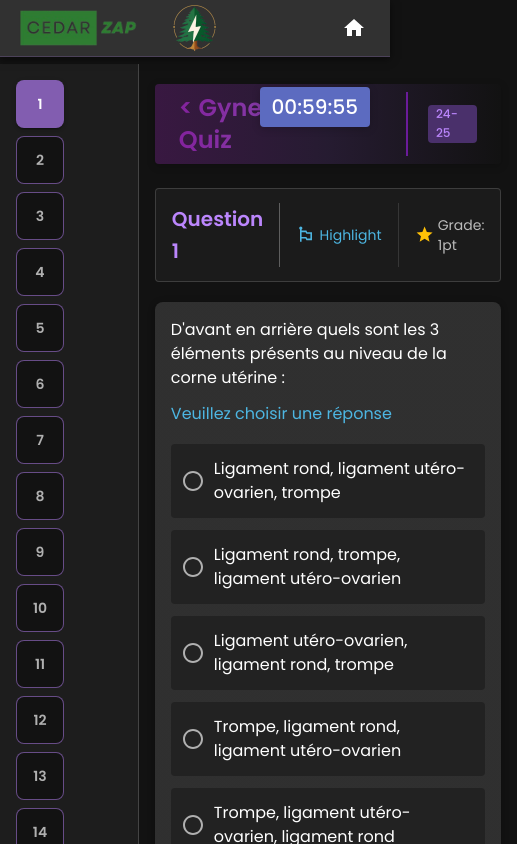
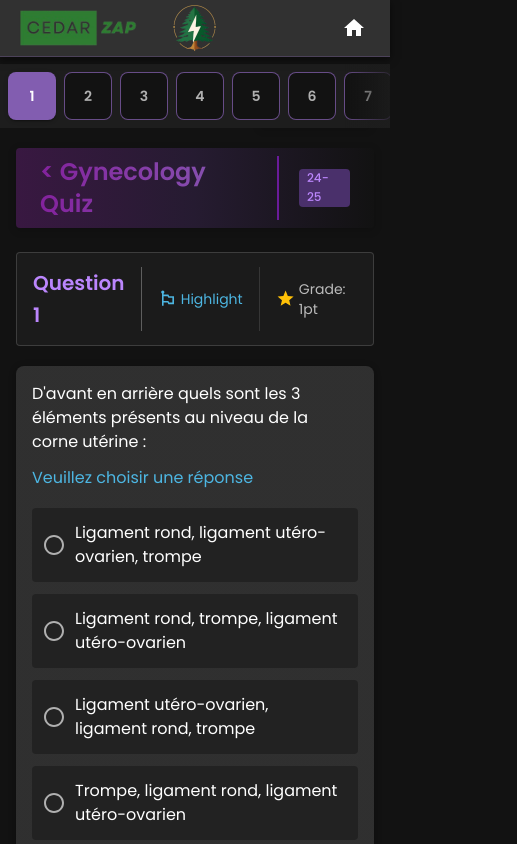
Before and after one commit to jmsazz00/cedar-zap, a React (Vite) app: page / in a window 390 px wide. Shown: the top 844 px of the page, 517 px wide, since content can reach past the window. Built offline with nearby package versions, Linux system fonts and the light colour scheme.

Commit message:
Optimizing sidebar mobile layout

```diff
--- a/src/components/Sidebar.tsx
+++ b/src/components/Sidebar.tsx
@@ -1,6 +1,6 @@
-import React from "react";
+import React, { useRef, useState } from "react";
 import { useQuizStore } from "../store/QuizStore";
-import { Box, Divider } from "@mui/material";
+import { Box, Divider, useMediaQuery, useTheme } from "@mui/material";
 import FinishTestButton from "./FinishTestButton";
 import ScoreDialog from "./ScoreDialog";
 import useFinishTest from "../hooks/useFinishTest";
@@ -8,6 +8,11 @@ import questions from "../data/questions";
 import SidebarButton from "./SidebarButton";
 
 const Sidebar: React.FC<{ questionCount: number }> = ({ questionCount }) => {
+  const theme = useTheme();
+  const isMobile = useMediaQuery(theme.breakpoints.down("md"));
+  const scrollRef = useRef<HTMLDivElement>(null);
+  const [atEnd, setAtEnd] = useState(false);
+
   const setCurrentQuestionIndex = useQuizStore(
     (store) => store.setCurrentQuestionIndex
   );
@@ -17,29 +22,60 @@ const Sidebar: React.FC<{ questionCount: number }> = ({ questionCount }) => {
   const { open, closeDialog, finishTest, score, maxScore } =
     useFinishTest(questions);
 
+  const handleScroll = () => {
+    if (!scrollRef.current) return;
+    const { scrollLeft, scrollWidth, clientWidth } = scrollRef.current;
+
+    setAtEnd(scrollLeft + clientWidth >= scrollWidth - 1); // `-1` to account for rounding errors
+  };
+
+  const shadowOverlay = !atEnd && (
+    <Box
+      sx={{
+        background:
+          "linear-gradient(to left, rgba(29, 29, 29, 0.8), transparent)",
+        height: "100%",
+        pointerEvents: "none", // Ensure it doesn't block interactions
+        position: "absolute",
+        right: 0,
+        top: 0,
+        width: "45px",
+        zIndex: 99,
+      }}
+    />
+  );
+
   return (
     <Box
       sx={{
-        position: "sticky",
-        top: "64px",
-        height: "calc(100vh - 64px)",
-        minWidth: "fit-content",
         bgcolor: "background.paper",
-        padding: 2,
+        borderRight: isMobile ? "none" : "1px solid #444",
+        height: isMobile ? "auto" : "calc(100vh - 64px)",
+        minWidth: isMobile ? "auto" : "fit-content",
         overflowY: "auto",
-        borderRight: "1px solid #444",
+        p: isMobile ? 0 : 2,
+        position: isMobile ? "relative" : "sticky",
+        top: isMobile ? "initial" : "64px",
       }}
     >
+      {isMobile && shadowOverlay}
       <Box
+        ref={isMobile ? scrollRef : undefined}
         sx={{
-          display: "grid",
+          display: isMobile ? "flex" : "grid",
           gridTemplateColumns: {
-            sm: "repeat(2, 1fr)",
             md: "repeat(3, 1fr)",
             lg: "repeat(4, 1fr)",
           },
           gap: 1,
+          overflowX: "auto",
+          p: isMobile ? 1 : 0,
+          "::-webkit-scrollbar": {
+            width: "2px",
+            height: "2px",
+          },
         }}
+        onScroll={isMobile ? handleScroll : undefined}
       >
         {Array.from({ length: questionCount }, (_, i) => {
           return (
@@ -53,7 +89,7 @@ const Sidebar: React.FC<{ questionCount: number }> = ({ questionCount }) => {
           );
         })}
       </Box>
-      {!showAnswers && (
+      {!isMobile && !showAnswers && (
         <>
           <Divider sx={{ my: 2 }} />
           <Box>
--- a/src/pages/QuizPage.tsx
+++ b/src/pages/QuizPage.tsx
@@ -19,10 +19,10 @@ const QuizPage = ({ quiz }: Props) => {
     useFinishTest(questions);
 
   return (
-    <Box sx={{ display: "flex", pt: "64px" }}>
+    <Box sx={{ display: { sm: "block", md: "flex" }, pt: "64px" }}>
       <QuizTimer duration={duration} onTimeUp={finishTest} />
       <Sidebar questionCount={questions.length} />
-      <Container>
+      <Container sx={{ mx: 0 }}>
         <QuizHeader name={name} year={year} />
         <QuestionCard questions={questions} />
       </Container>
```
